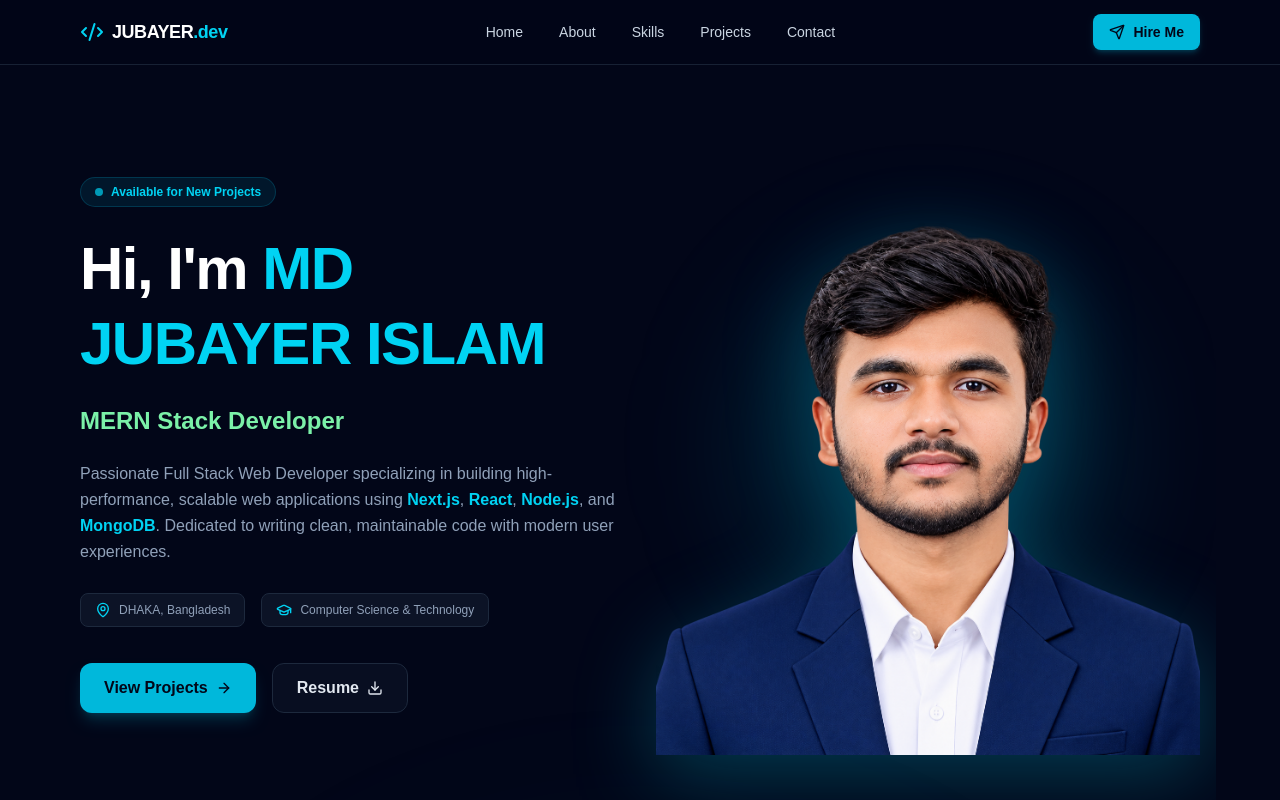
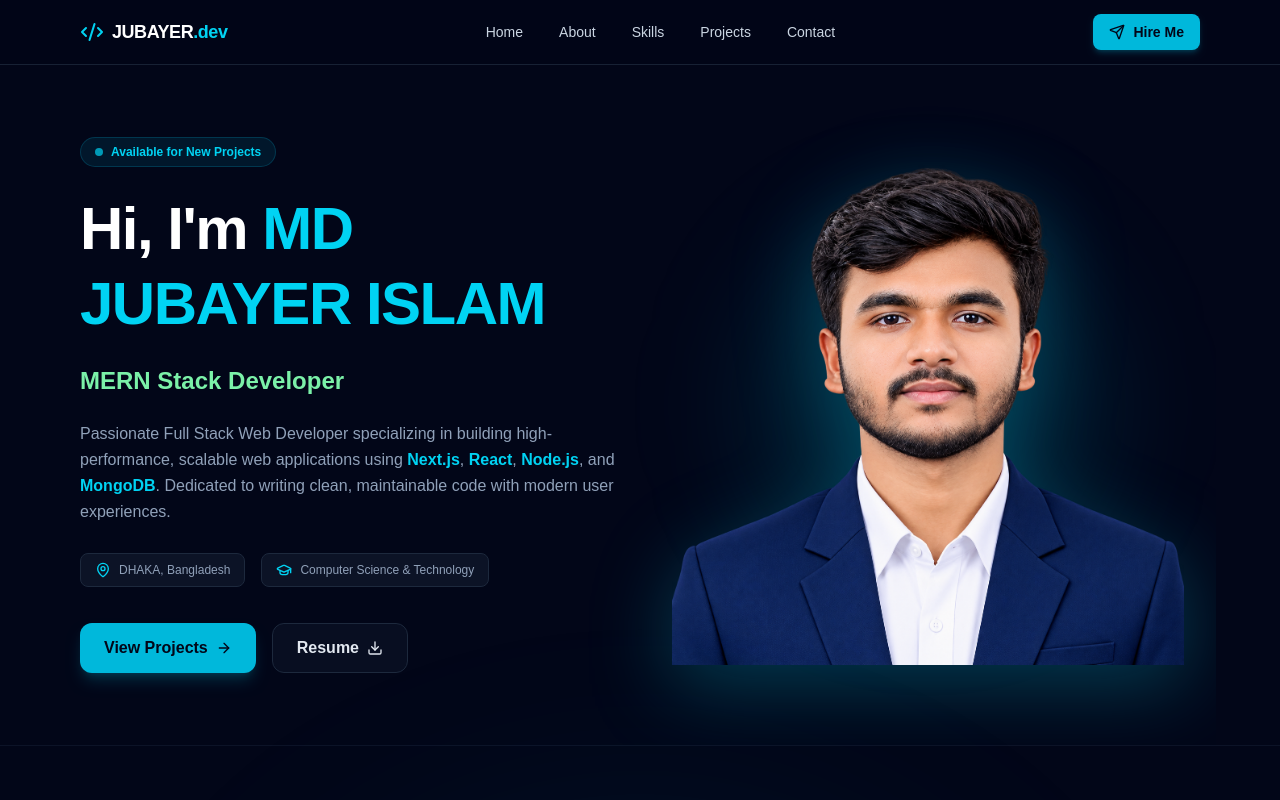
Before and after one commit to jubayerislamxubo/portfolio, a Next.js app: page / in a window 1280 px wide. Shown: the top 800 px of the page. Built offline with nearby package versions, Linux system fonts and the light colour scheme.

Commit message:
hero-section-height-problem

```diff
--- a/components/Hero.tsx
+++ b/components/Hero.tsx
@@ -7,12 +7,12 @@ export default function Hero() {
     // নেভবারের সাথে হুবহু মিল রেখে max-w-6xl এবং px-4 দেওয়া হলো
     <section
       id="home"
-      className="relative min-h-[calc(100vh-5rem)] flex items-center max-w-6xl mx-auto px-4 py-10 md:py-16 overflow-x-clip"
+      className="relative flex items-center max-w-6xl mx-auto px-4 py-10 sm:py-12 md:py-14 overflow-x-clip"
     >
-      <div className="grid grid-cols-1 md:grid-cols-12 gap-10 md:gap-8 items-center w-full">
+      <div className="grid grid-cols-1 md:grid-cols-12 gap-8 md:gap-8 items-center w-full">
 
         {/* Left Column */}
-        <div className="md:col-span-6 space-y-5 sm:space-y-6 z-10 py-2 md:py-12 text-center md:text-left">
+        <div className="md:col-span-6 space-y-5 sm:space-y-6 z-10 py-2 md:py-4 text-center md:text-left">
           <div className="inline-flex items-center gap-2 px-3.5 py-1.5 rounded-full bg-cyan-500/10 border border-cyan-500/20 text-cyan-400 text-xs font-semibold">
             <span className="w-2 h-2 rounded-full bg-cyan-400 animate-pulse" />
             <span>Available for New Projects</span>
@@ -64,10 +64,10 @@ export default function Hero() {
         </div>
 
         {/* Right Column */}
-        <div className="md:col-span-6 relative flex items-center justify-center mt-4 sm:mt-8 md:mt-0 z-0">
-          <div className="absolute w-[240px] h-[240px] sm:w-[320px] sm:h-[320px] md:w-[360px] md:h-[360px] bg-cyan-500/15 rounded-full blur-3xl pointer-events-none" />
+        <div className="md:col-span-6 relative flex items-center justify-center mt-2 sm:mt-4 md:mt-0 z-0">
+          <div className="absolute w-[240px] h-[240px] sm:w-[300px] sm:h-[300px] md:w-[340px] md:h-[340px] bg-cyan-500/15 rounded-full blur-3xl pointer-events-none" />
 
-          <div className="relative w-full max-w-[300px] sm:max-w-md md:max-w-xl h-[340px] sm:h-[460px] md:h-[620px] flex items-end justify-center">
+          <div className="relative w-full max-w-[300px] sm:max-w-md md:max-w-lg h-[340px] sm:h-[440px] md:h-[520px] flex items-end justify-center">
             <Image
               src="/images/jsm.png"
               alt="MD JUBAYER ISLAM - MERN Stack Developer"
```
